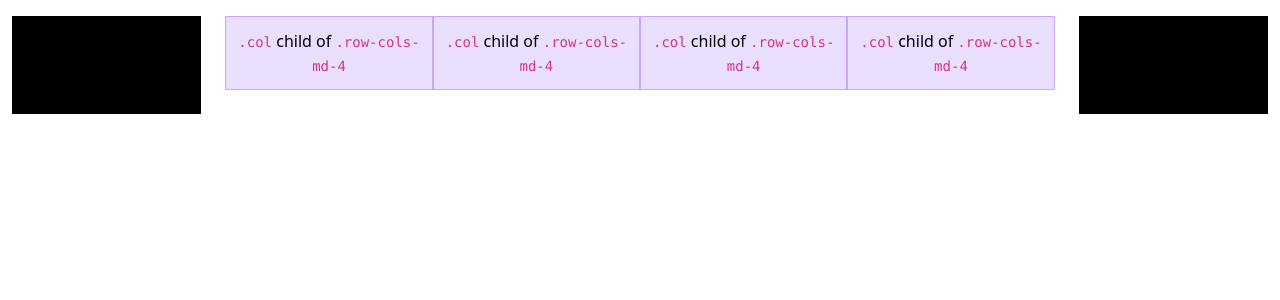
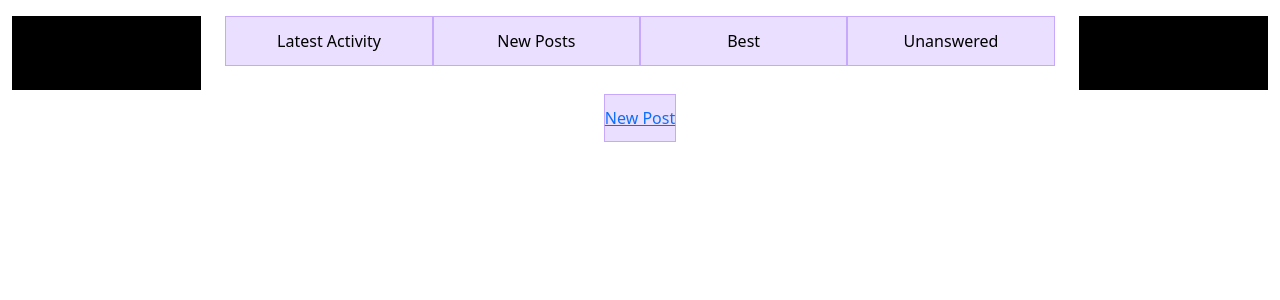
Before and after one commit to kirtivr/forum_v1, a Django app: page /posts/ in a window 1280 px wide. Shown: the part 73-373 px from the top of the page. Run offline with Django 3.2, Linux system fonts and the light colour scheme; data that the repository does not hold is empty; parts of the project's set-up code (start-up, migrations or seed data) failed here and were passed over; some libraries are stand-ins or nearby versions.

Commit message:
Added a footer and connected the posts page to the new post form

```diff
--- a/forum_v1/forum_v1/posts/templates/base_generic.html
+++ b/forum_v1/forum_v1/posts/templates/base_generic.html
@@ -1,7 +1,7 @@
 <!DOCTYPE html>
 <html lang="en">
 <head>
-  {% block title %}<title>Local Library</title>{% endblock %}
+  {% block title %}<title>Forum</title>{% endblock %}
   <meta charset="utf-8">
   <meta name="viewport" content="width=device-width, initial-scale=1">
   <link href="https://cdn.jsdelivr.net/npm/bootstrap@5.1.3/dist/css/bootstrap.min.css" rel="stylesheet" integrity="sha384-1BmE4kWBq78iYhFldvKuhfTAU6auU8tT94WrHftjDbrCEXSU1oBoqyl2QvZ6jIW3" crossorigin="anonymous">
@@ -25,10 +25,10 @@
         <link href="{% static 'assets/grid.css' %}" rel="stylesheet">
         <div class="container-fluid">
           <div class="row row-cols-md-4 mb-4 text-center">
-            <button class="col themed-grid-col"><code>.col</code> child of <code>.row-cols-md-4</code></button>
-            <button class="col themed-grid-col"><code>.col</code> child of <code>.row-cols-md-4</code></button>
-            <button class="col themed-grid-col"><code>.col</code> child of <code>.row-cols-md-4</code></button>
-            <button class="col themed-grid-col"><code>.col</code> child of <code>.row-cols-md-4</code></button>
+            <button class="col themed-grid-col" onclick="window.alert('clicked')">Latest Activity</button>
+            <button class="col themed-grid-col" onclick="window.alert('clicked')">New Posts</button>
+            <button class="col themed-grid-col" onclick="window.alert('clicked')">Best</button>
+            <button class="col themed-grid-col" onclick="window.alert('clicked')">Unanswered</button>
           </div>
           {% block content %}
           {% endblock %}
@@ -60,6 +60,13 @@
         {{sidebar}}
       </div>
     </div>
+    <footer class="footer mt-auto py-3">
+      <div class="container">
+        <span class="col themed-grid-col">
+          <a href="{% url 'new' %}">New Post </a>
+        </span>
+      </div>
+    </footer>
   </div>
 </body>
 </html>
```
